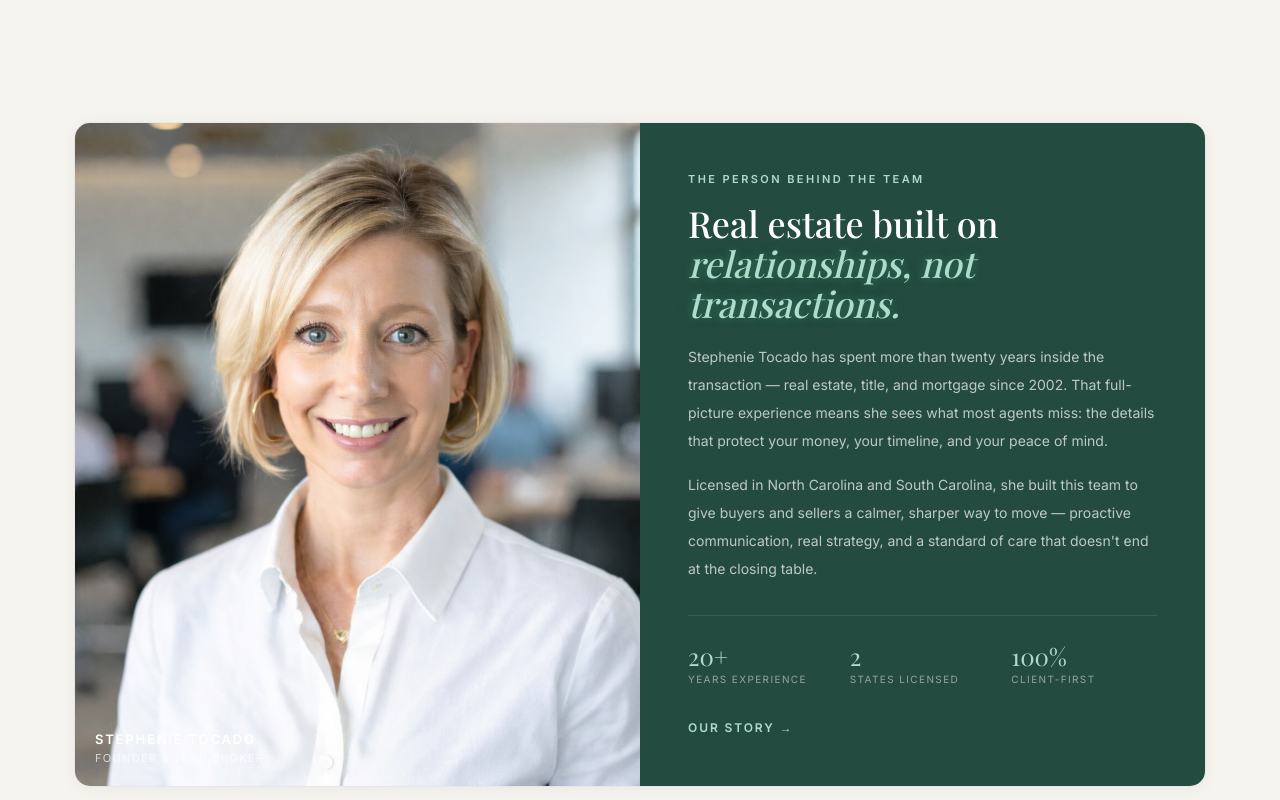
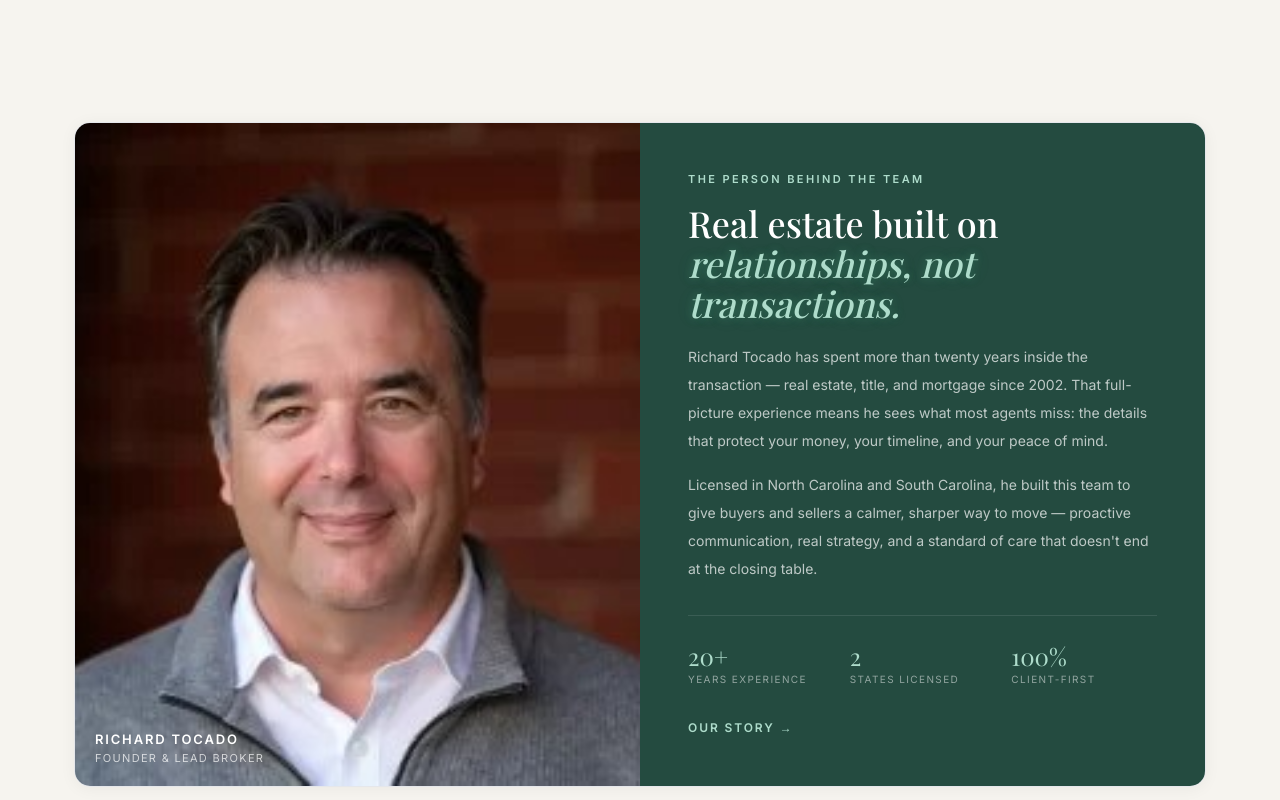
Before and after one commit to AaronPilk/Tocado-Realty-Group-, a Next.js app: page / in a window 1280 px wide. Shown: the part 2820-3620 px from the top of the page. Built offline with nearby package versions, Linux system fonts and the light colour scheme; no server answers; a web font is replaced by a local one.

Commit message:
Rebrand founder: Stephenie -> Richard Tocado (name, photo, pronouns)

```diff
--- a/app/our-story/page.tsx
+++ b/app/our-story/page.tsx
@@ -8,7 +8,7 @@ import { buildMetadata } from "@/lib/seo/metadata";
 
 export const metadata = buildMetadata({
   title: "Our Story",
-  description: "Real estate, done with intention — the story behind our North Carolina team, founded by Stephenie Tocado.",
+  description: "Real estate, done with intention — the story behind our North Carolina team, founded by Richard Tocado.",
   path: "/our-story",
 });
 
@@ -36,15 +36,15 @@ export default function OurStoryPage() {
           <Eyebrow className="block">Our Approach</Eyebrow>
           <h2 className="mt-4 font-serif text-3xl md:text-4xl">A different kind of real estate experience</h2>
           <p className="mt-6 text-sm leading-7 text-muted">
-            Our team was founded by Stephenie Tocado on a simple belief: real
+            Our team was founded by Richard Tocado on a simple belief: real
             estate should feel like having a trusted expert in your corner — not
             a salesperson rushing you to the finish line. With more than two
-            decades across real estate, title, and mortgage since 2002, Stephenie
+            decades across real estate, title, and mortgage since 2002, Richard
             built this team to guide buyers and sellers across North Carolina
             with clarity, strategy, and genuine care.
           </p>
           <p className="mt-4 text-sm leading-7 text-muted">
-            Licensed in North Carolina and South Carolina, she brings a rare,
+            Licensed in North Carolina and South Carolina, he brings a rare,
             full-picture understanding of the transaction — the kind that protects
             your money and your peace of mind from first conversation to closing
             and beyond.
--- a/app/team/page.tsx
+++ b/app/team/page.tsx
@@ -23,7 +23,7 @@ export default function TeamPage() {
       <PageHero
         eyebrow="Our People"
         title="Meet the team"
-        body="A relationship-first group of North Carolina agents led by founder Stephenie Tocado."
+        body="A relationship-first group of North Carolina agents led by founder Richard Tocado."
         treatment="ivory"
       >
         <Button href="/contact" variant="orange">Contact the Team</Button>
--- a/components/home/FounderStory.tsx
+++ b/components/home/FounderStory.tsx
@@ -31,14 +31,14 @@ export function FounderStory() {
               <span className="glow-green italic text-mint">relationships, not transactions.</span>
             </h2>
             <p className="mt-5 text-sm leading-7 text-white/70">
-              Stephenie Tocado has spent more than twenty years inside the
+              Richard Tocado has spent more than twenty years inside the
               transaction — real estate, title, and mortgage since 2002. That
-              full-picture experience means she sees what most agents miss: the
+              full-picture experience means he sees what most agents miss: the
               details that protect your money, your timeline, and your peace of
               mind.
             </p>
             <p className="mt-4 text-sm leading-7 text-white/70">
-              Licensed in North Carolina and South Carolina, she built this team
+              Licensed in North Carolina and South Carolina, he built this team
               to give buyers and sellers a calmer, sharper way to move — proactive
               communication, real strategy, and a standard of care that doesn&apos;t
               end at the closing table.
--- a/data/locations.ts
+++ b/data/locations.ts
@@ -13,7 +13,7 @@ export type Location = {
 };
 
 // North Carolina market pages — strong for local SEO ("<city> NC homes for sale").
-// Charlotte metro is prioritized (Stephenie is Charlotte-based). Trim/expand to
+// Charlotte metro is prioritized (Richard is Charlotte-based). Trim/expand to
 // the real markets your mom serves.
 export const locations: Location[] = [
   {
--- a/data/site.ts
+++ b/data/site.ts
@@ -22,7 +22,7 @@ export const siteConfig = {
   email: "S.tocado@rtocado.com",
   address: "Charlotte, North Carolina", // [[add full office street address when ready]]
 
-  // ── Lead delivery (Formspree → emails Stephenie) ────────────
+  // ── Lead delivery (Formspree → emails Richard) ────────────
   // 1. Make a free form at https://formspree.io (set the notification email to
   //    your mom's address). 2. Paste the endpoint it gives you below, e.g.
   //    "https://formspree.io/f/abcdwxyz". Until set, forms show success but
@@ -46,11 +46,11 @@ export const siteConfig = {
     youtube: "",
   },
 
-  // ── Founder (REAL — Stephenie Tocado) ───────────────────────
+  // ── Founder (REAL — Richard Tocado) ───────────────────────
   founder: {
-    name: "Stephenie Tocado",
+    name: "Richard Tocado",
     title: "Founder & Lead Broker",
-    image: "/images/stephenie.png",
+    image: "/images/richard.jpg",
     sinceYear: 2002,
   },
 
--- a/data/stats.ts
+++ b/data/stats.ts
@@ -3,6 +3,6 @@
 export const stats = [
   { value: "250+", label: "Families Served" },   // [[MOCK]]
   { value: "$185M+", label: "Volume Sold" },     // [[MOCK]]
-  { value: "20+", label: "Years In Real Estate" }, // real — Stephenie since 2002
+  { value: "20+", label: "Years In Real Estate" }, // real — Richard since 2002
   { value: "12+", label: "NC Markets Served" },  // [[MOCK]]
 ];
--- a/data/team.ts
+++ b/data/team.ts
@@ -11,19 +11,19 @@ export type Agent = {
   bio: string;
 };
 
-// Stephenie is the firm. Add more agents here as the team grows.
+// Richard is the firm. Add more agents here as the team grows.
 export const team: Agent[] = [
   {
-    slug: "stephenie-tocado",
-    name: "Stephenie Tocado",
+    slug: "richard-tocado",
+    name: "Richard Tocado",
     title: "Founder, Broker-in-Charge",
     office: "Charlotte",
     specialty: "Luxury",
-    image: "/images/stephenie.png",
+    image: "/images/richard.jpg",
     treatment: "warm",
     email: "S.tocado@rtocado.com",
     phone: "(704) 661-3414",
-    bio: "With more than two decades in real estate and mortgage since 2002, Stephenie founded Tocado Realty Group on a simple standard: relationships over transactions. As a licensed North Carolina broker (and licensed in South Carolina), she brings deep knowledge of the full transaction — from first conversation to closing table — and an obsession with the details that protect her clients.",
+    bio: "With more than two decades in real estate and mortgage since 2002, Richard founded Tocado Realty Group on a simple standard: relationships over transactions. As a licensed North Carolina broker (and licensed in South Carolina), he brings deep knowledge of the full transaction — from first conversation to closing table — and an obsession with the details that protect his clients.",
   },
 ];
 
```
Also changed, not shown: public/images/richard.jpg (added).
